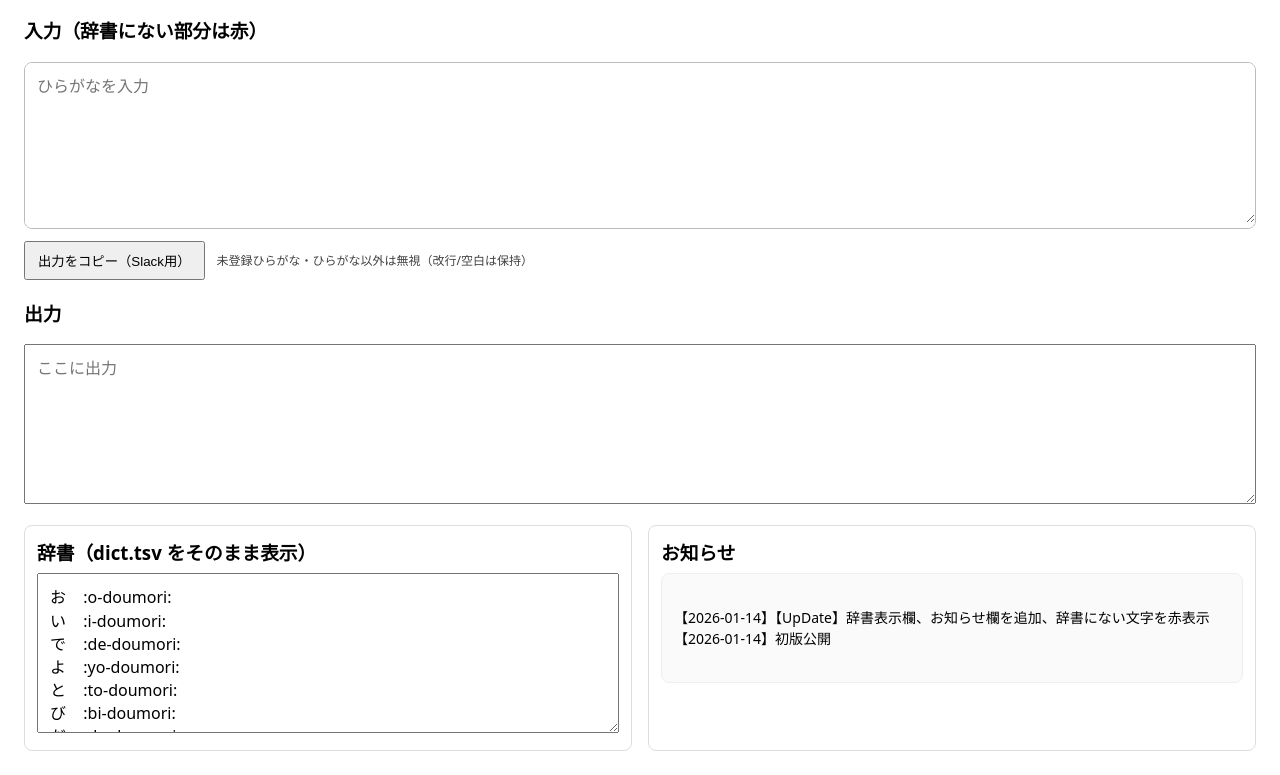
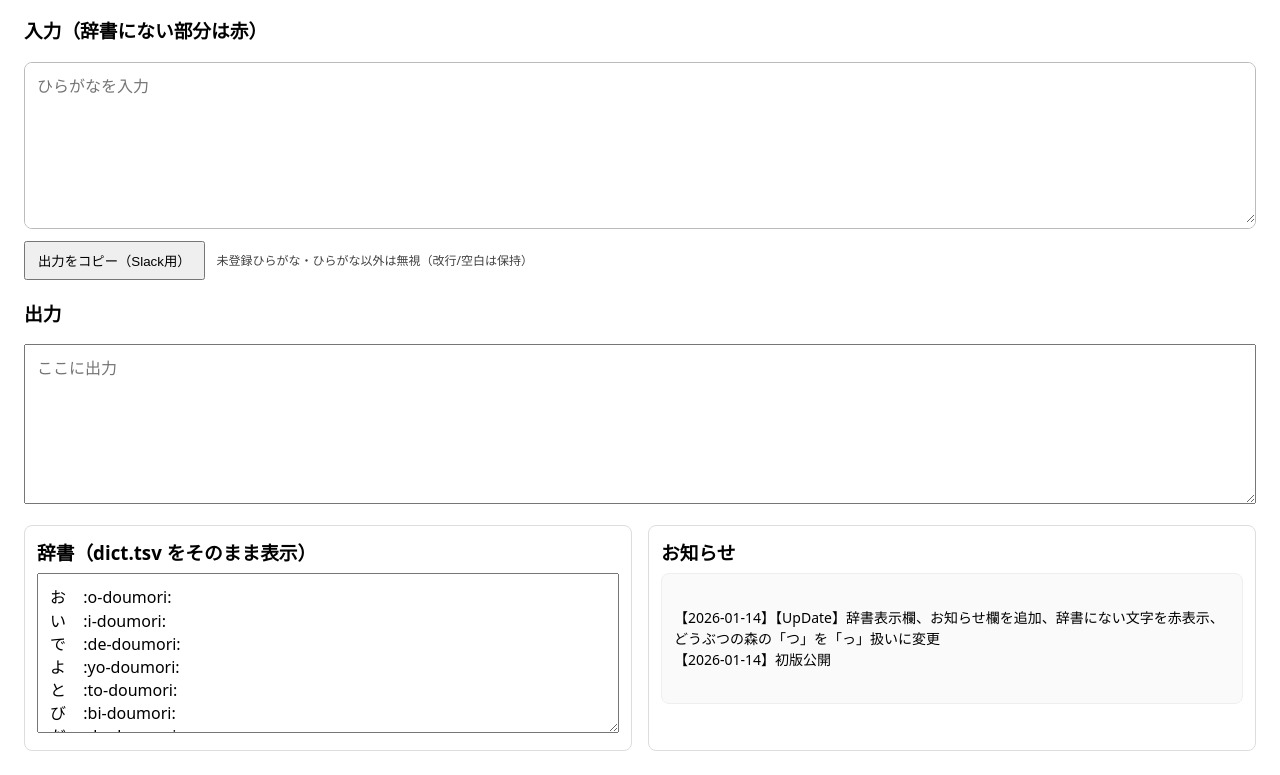
Before and after one commit to NimuShiki/doubutuWorld, a plain HTML site: page index.html in a window 1280 px wide. Shown: the part 112-887 px from the top of the page. Drawn offline with Linux system fonts and the light colour scheme.

Commit message:
お知らせ追記

```diff
--- a/index.html
+++ b/index.html
@@ -36,7 +36,7 @@
     <div class="panel">
       <h3>お知らせ</h3>
       <div class="notice">
-【2026-01-14】【UpDate】辞書表示欄、お知らせ欄を追加、辞書にない文字を赤表示
+【2026-01-14】【UpDate】辞書表示欄、お知らせ欄を追加、辞書にない文字を赤表示、どうぶつの森の「つ」を「っ」扱いに変更
 【2026-01-14】初版公開
       </div>
     </div>
```
